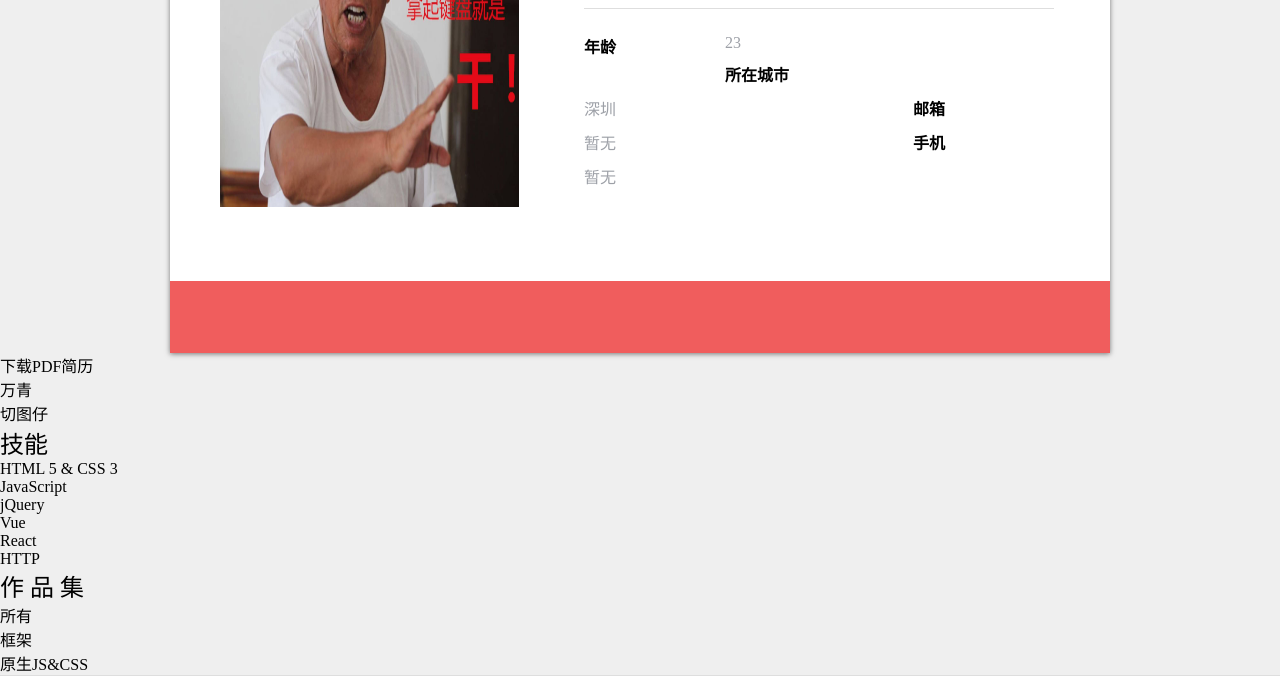
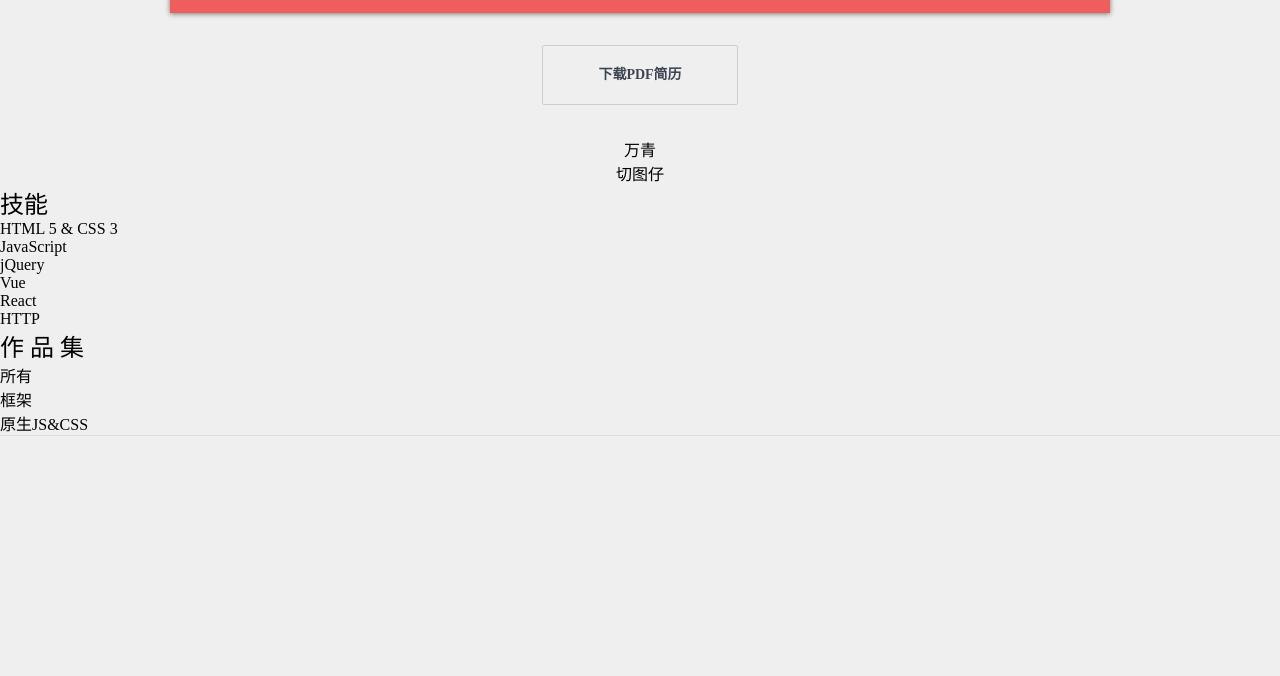
Before and after one commit to SGStand/front-end, a plain HTML site: page Resume/index.html in a window 1280 px wide. Shown: the part 705-1381 px from the top of the page. After the commit the page ends 1141 px from the top, so only its background shows below. Drawn offline with Linux system fonts and the light colour scheme.

Commit message:
增加下载按钮

```diff
--- a/Resume/index.html
+++ b/Resume/index.html
@@ -78,20 +78,24 @@
                         </a>
                         <a href="#">
                             <svg class="icon" aria-hidden="true">
-                                    <use xlink:href="#icon-weibo"></use>
+                                    <use xlink:href="#icon«-weibo"></use>
                                 </svg>
-                        </a>
+                            </a>
                 </footer>
             </div>
-            <a class="button" href="#">下载PDF简历</a>
 
-            <p>
+            <p class="downloadResume-wrapper">
+                <a class="downloadResume" href="#" target="_blank" download>下载PDF简历</a>
+            </p>
+
+
+            <p class="selfIntrouduction">
                 万青<br>    <!--强制换行-->
                 切图仔
             </p>
 
         </main>
-        <section>
+        <section class="skills">
             <h2>技能</h2>
             <ol>
                 <li>HTML 5 &amp; CSS 3</li>
@@ -120,4 +124,4 @@
         <hr>
 
     </body>
-</html>
+    </html
--- a/Resume/resume.css
+++ b/Resume/resume.css
@@ -215,3 +215,54 @@ h1,h2,h3,h4,h5,h6{
 .userCard>footer.media>a:hover{
     background-color: #cf5d5f
 }
+
+body>main{
+    margin-top: -340px;
+}
+
+body>main .downloadResume{
+    font-size: 14px;
+    line-height: 16px;
+    padding: 21px 55px;
+    display: inline-block;
+    border: 1px solid #cdcdd1;
+    background-color: #efefef;
+    border-radius: 2px;
+    color: #3d4451;
+    font-weight: bold;
+    margin: 32px 0;
+    transition: box-shadow 0.2s;
+}
+
+body>main .downloadResume:hover{
+    box-shadow: 0px 4px 13px 0px rgba(0,0,0,0.3);
+}
+
+body>main .downloadResume-wrapper{
+    text-align: center;
+}
+
+.selfIntrouduction{
+    max-width: 940px;
+    margin-left: auto;
+    margin-right: auto;
+    text-align: center;
+}
+body>section .skills{
+    max-width: 940px;
+    margin-left: auto;
+    margin-right: auto;
+    margin-top: 60px;
+}
+
+body>section .skills > h2{
+    font-size: 34px;
+    color: #3d4451;
+    text-align: center;
+    line-height: 1.2;
+    font-weight: 600;
+}
+body>section .skills > ol{
+    border-color: white;
+    box-shadow: 0px 4px 13px 0px rgba(0,0,0,0.3);
+}
```
